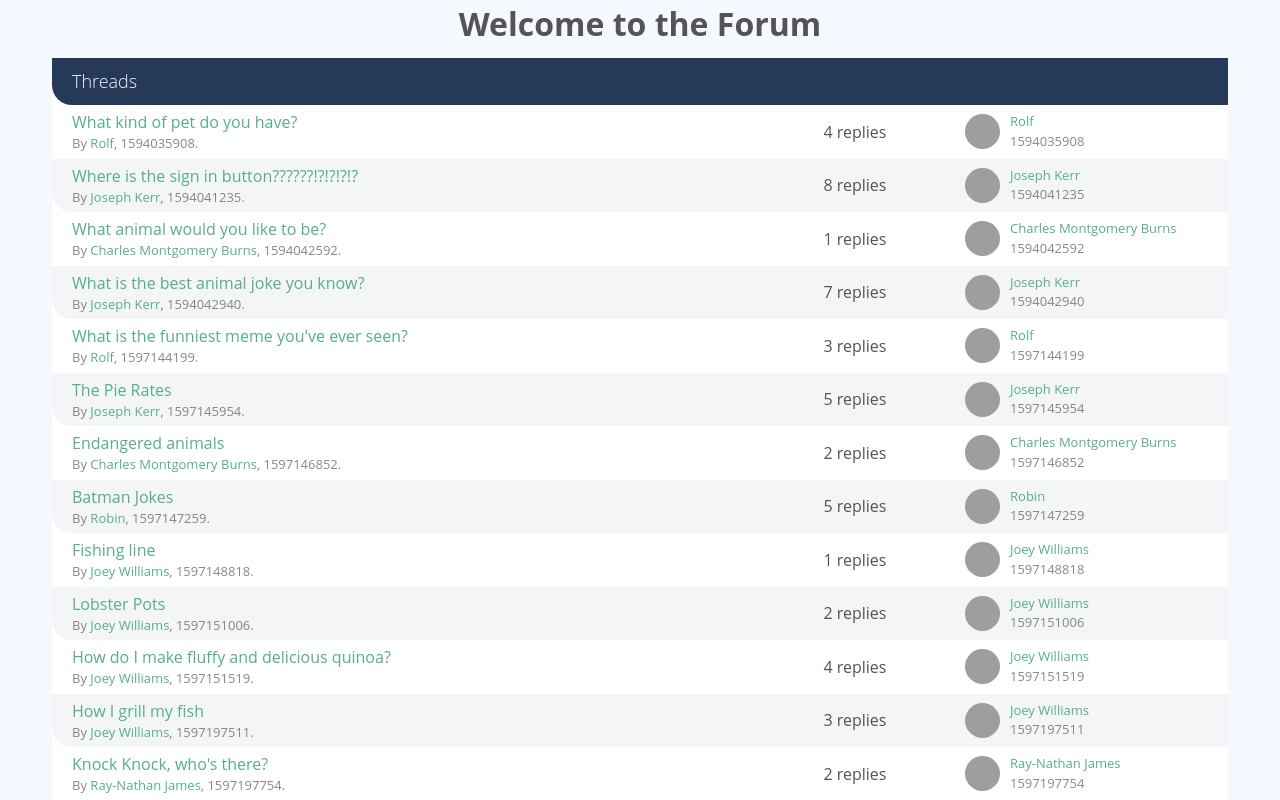
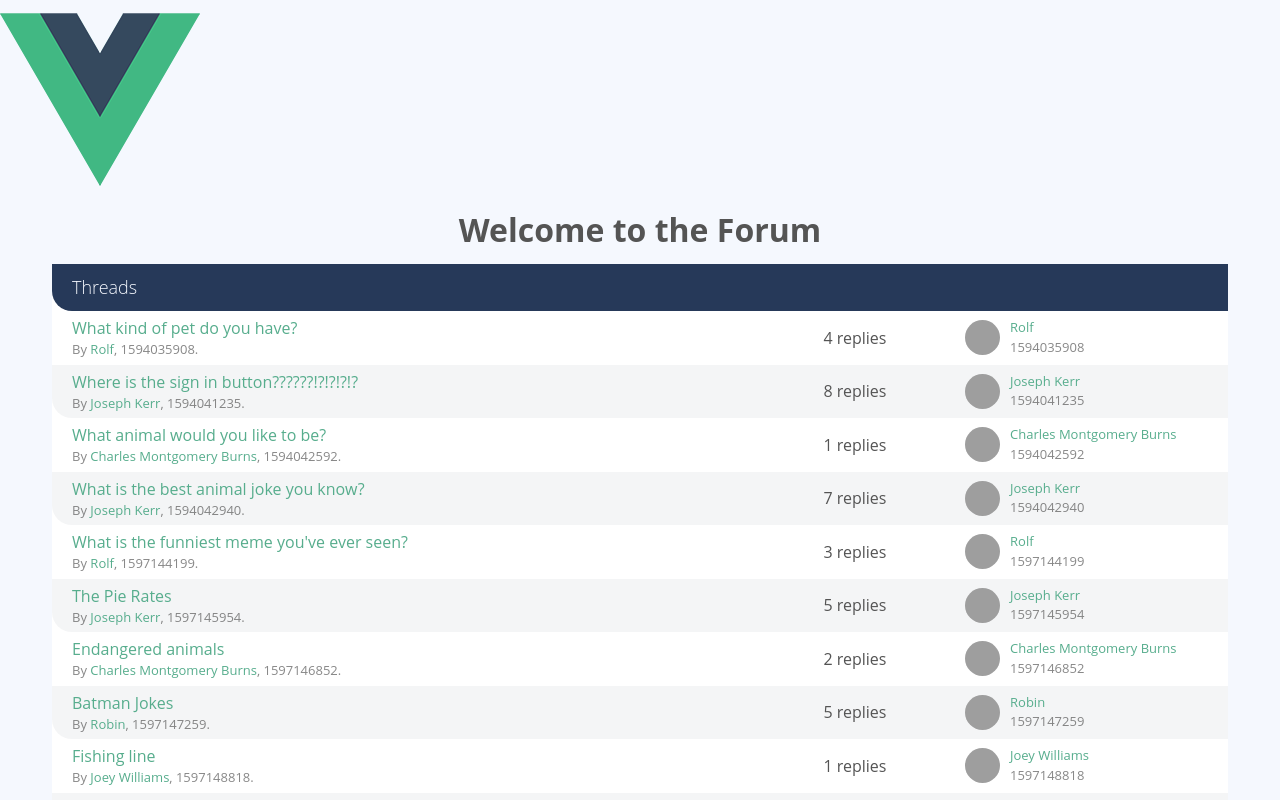
Before and after one commit to RRR777/vuejs, a Vue app: page / in a window 1280 px wide. Shown: the top 800 px of the page. Built offline with nearby package versions, Linux system fonts and the light colour scheme; grey boxes are pictures that could not be loaded.

Commit message:
add router-link

```diff
--- a/src/App.vue
+++ b/src/App.vue
@@ -1,5 +1,5 @@
 <template>
-<!--  <img alt="Vue logo" src="./assets/logo.png">-->
+  <img alt="Vue logo" src="./assets/logo.png">
 <!--  <HelloWorld msg="Welcome to Your Vue.js App"/>-->
   <div class="container">
 <!--    <page-home/>-->
--- a/src/components/ThreadList.vue
+++ b/src/components/ThreadList.vue
@@ -8,7 +8,9 @@
       <div v-for="thread in threads" :key="thread.id" class="thread">
         <div>
           <p>
-            <a href="#">{{ thread.title }}</a>
+<!--            <a :href="`/thread/${thread.id}`">{{ thread.title }}</a>-->
+<!--            <router-link :to="`/thread/${thread.id}`">{{ thread.title }}</router-link>-->
+            <router-link :to="{name: 'ThreadShow', params: {id: thread.id}}">{{ thread.title }}</router-link>
           </p>
           <p class="text-faded text-xsmall">
             By <a href="#">{{ userById(thread.userId).name }}</a>, {{ thread.publishedAt }}.
```
